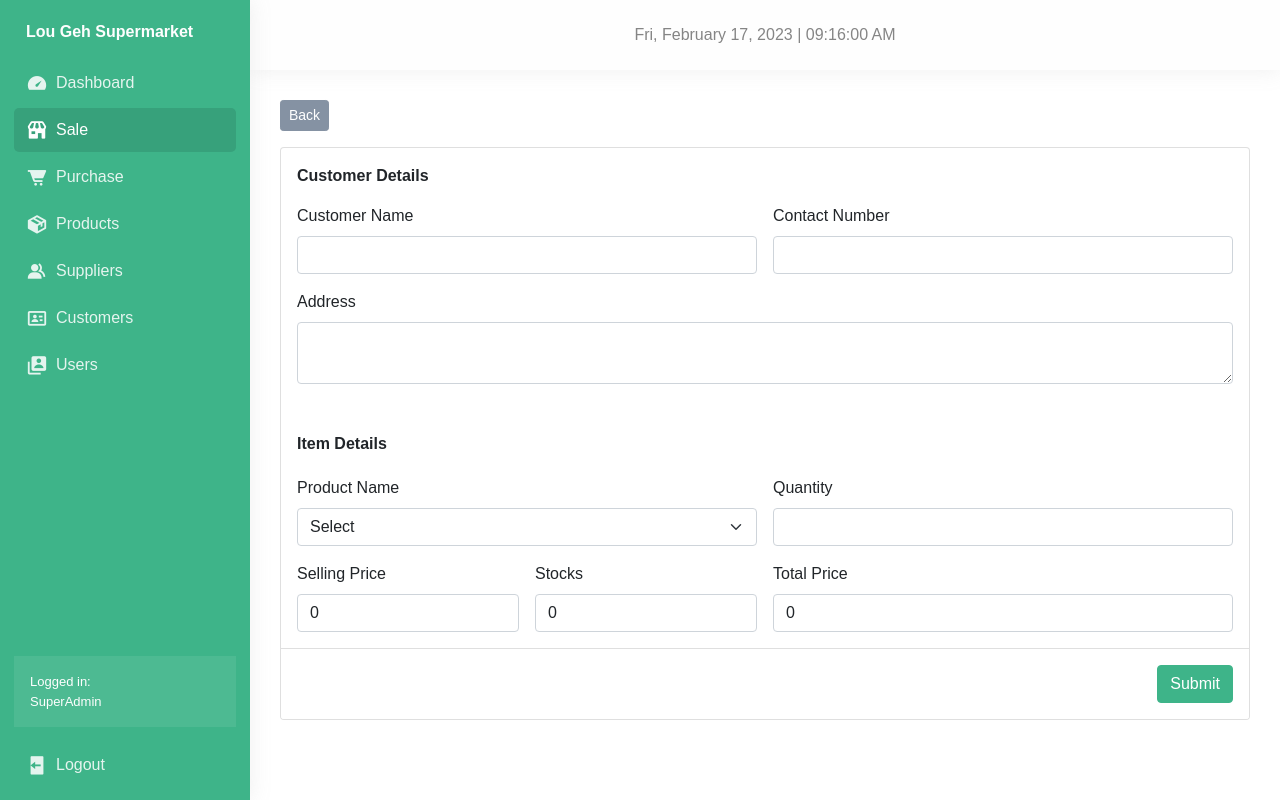
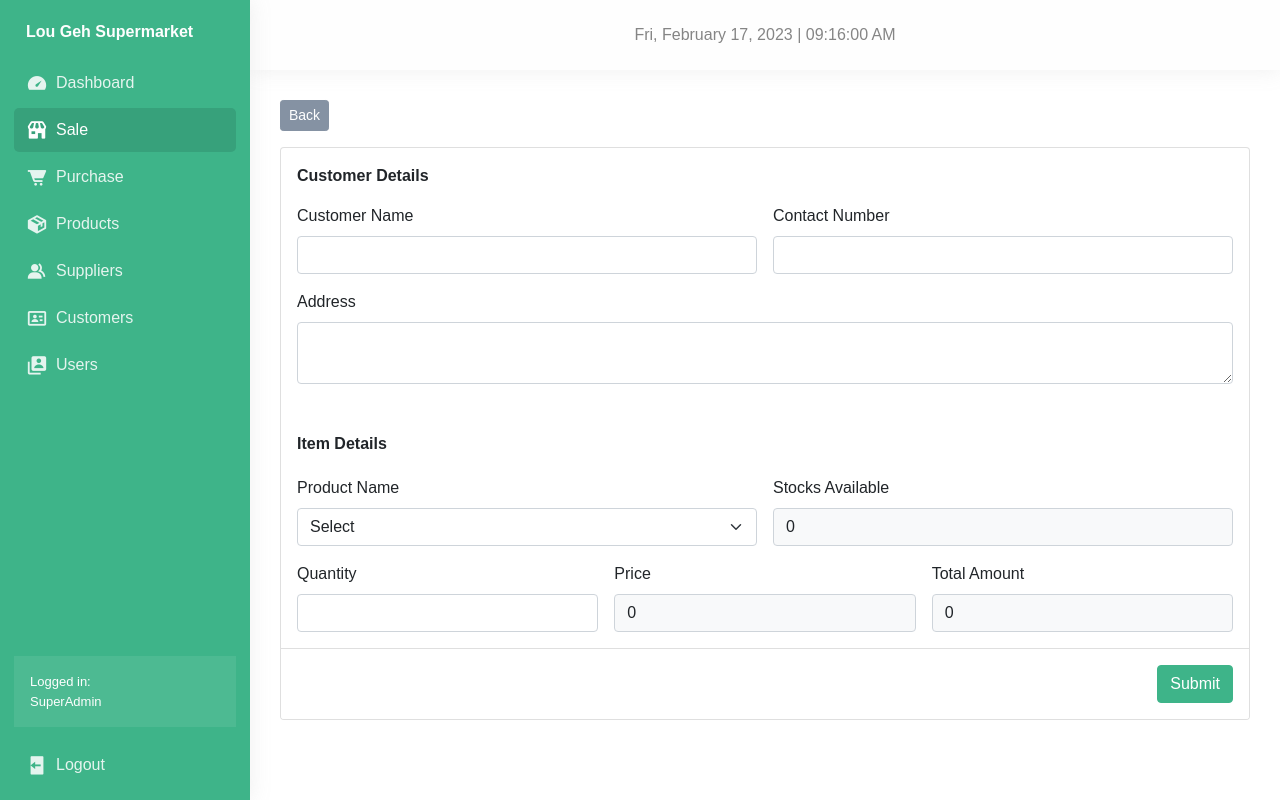
Before and after one commit to chruy-chruy/lou-geh, a PHP site: page /sale/add-sale-new.php in a window 1280 px wide. Run offline with PHP 8.4, Linux system fonts and the light colour scheme; a user stored in the database is signed in; data comes from the database, SQL or seed files in the repository; some libraries are stand-ins or nearby versions.

Commit message:
minor fixes

```diff
--- a/assets/css/style.css
+++ b/assets/css/style.css
@@ -61,6 +61,10 @@
   height: 70px;
   box-shadow: 0px 1px 20px rgba(153, 153, 153, 0.15);
   z-index: 1;
+}
+
+#datetime {
+  color: #858585;
 }
 
 .nav {
@@ -142,10 +146,11 @@
   background: #e9ecef !important;
 }
 
-#datetime {
-  color: #858585;
+th {
+  white-space: nowrap;
 }
 
-th {
-  white-space: nowrap;
+.error-msg {
+  font-size: 12px;
+  color: #ff5b5b;
 }/*# sourceMappingURL=style.css.map */
--- a/assets/js/script_sales.js
+++ b/assets/js/script_sales.js
@@ -1,51 +1,50 @@
-$('#item').change(function () {
-  let item_number = document.getElementById('item').value
-  let value
+$("#item").change(function () {
+  let item_number = document.getElementById("item").value;
+  let value;
   $.ajax({
-    url: 'get-items.php?item_number=' + item_number,
-    type: 'GET',
+    url: "get-items.php?item_number=" + item_number,
+    type: "GET",
     success: function (result) {
-      value = result
-      console.log(result)
-      let res = result.split(',')
-      document.getElementById('price2').innerHTML = res[0]
-      document.getElementById('price').value = res[0]
-      document.getElementById('stocks2').innerHTML = res[3]
-      document.getElementById('stocks').value = res[3]
-      document.getElementById('item_name').value = res[1]
-      document.getElementById('item_number').value = res[2]
+      value = result;
+      console.log(result);
+      let res = result.split(",");
+      document.getElementById("price2").innerHTML = res[0];
+      document.getElementById("price").value = res[0];
+      document.getElementById("stocks2").innerHTML = res[3];
+      document.getElementById("stocks").value = res[3];
+      document.getElementById("item_name").value = res[1];
+      document.getElementById("item_number").value = res[2];
 
-      document.getElementById('quantity').value = ''
-      document.getElementById('total').innerHTML = 0
-      document.getElementById('total2').value = 0
+      document.getElementById("quantity").value = "";
+      document.getElementById("total").innerHTML = 0;
+      document.getElementById("total2").value = 0;
     },
     error: function (error) {
-      console.log('error: ', error)
+      console.log("error: ", error);
     },
-  })
-})
+  });
+});
 
-$('#quantity').change(function () {
-  stocks = parseInt(document.getElementById('stocks').value)
-  quantity = parseInt(document.getElementById('quantity').value)
-  price = document.getElementById('price').value
+$("#quantity").change(function () {
+  stocks = parseInt(document.getElementById("stocks").value);
+  quantity = parseInt(document.getElementById("quantity").value);
+  price = document.getElementById("price").value;
 
   if (quantity <= 0) {
-    document.getElementById('quantity').value = ''
-    document.getElementById('total').innerHTML = 0
-    document.getElementById('total2').value = 0
-    document.getElementById('quantity_message').innerHTML =
-      'Invalid Input (Must 1 quantity and more)'
+    document.getElementById("quantity").value = "";
+    document.getElementById("total").innerHTML = 0;
+    document.getElementById("total2").value = 0;
+    document.querySelector(".error-msg").innerHTML =
+      "Quantity must be greater than 0.";
   } else if (stocks >= quantity) {
-    var total = quantity * price
-    document.getElementById('total').innerHTML = total
-    document.getElementById('total2').value = total
-    document.getElementById('quantity_message').innerHTML = ''
+    var total = quantity * price;
+    document.getElementById("total").innerHTML = total;
+    document.getElementById("total2").value = total;
+    document.querySelector(".error-msg").innerHTML = "";
   } else if (stocks < quantity) {
-    document.getElementById('quantity').value = ''
-    document.getElementById('total').innerHTML = 0
-    document.getElementById('total2').value = 0
-    document.getElementById('quantity_message').innerHTML =
-      'Invalid Input (Check product stocks)'
+    document.getElementById("quantity").value = "";
+    document.getElementById("total").innerHTML = 0;
+    document.getElementById("total2").value = 0;
+    document.querySelector(".error-msg").innerHTML = "Not enough stocks.";
   }
-})
+});
--- a/assets/scss/style.scss
+++ b/assets/scss/style.scss
@@ -71,6 +71,10 @@
   height: 70px;
   box-shadow: 0px 1px 20px rgba(153, 153, 153, 0.15);
   z-index: 1;
+}
+
+#datetime {
+  color: #858585;
 }
 
 // NAV
@@ -180,10 +184,13 @@
   }
 }
 
-#datetime {
-  color: #858585;
-}
-
+// TABLE
 th {
   white-space: nowrap;
 }
+
+// ERROR MESSAGE
+.error-msg {
+  font-size: 12px;
+  color: #ff5b5b;
+}
--- a/customers/add-customer.php
+++ b/customers/add-customer.php
@@ -25,7 +25,7 @@
       <input type="number"  class="form-control" id="contact_number" name="contact_number" required>
     </div>
 
-    <div class="col-md-6">
+    <div class="col-md-12">
       <label for="" class="form-label">Address</label>
       <textarea name="address" class="form-control"  id="address" required></textarea>
     </div>
--- a/customers/edit-customer.php
+++ b/customers/edit-customer.php
@@ -27,7 +27,7 @@
     <input type="number"  class="form-control" id="contact_number" name="contact_number" value="<?php echo $row['contact_number'] ?>" required>
   </div>
 
-  <div class="col-md-6">
+  <div class="col-md-12">
     <label for="" class="form-label">Address</label>
     <textarea name="address" class="form-control"  id="address" required><?php echo $row['address'] ?></textarea>
   </div>
--- a/products/index.php
+++ b/products/index.php
@@ -40,7 +40,7 @@
         );
         while ($row = mysqli_fetch_array($squery)) { ?>
             <tr <?php if ($row['quantity'] <= 0) {
-                echo "style='color:red;'";
+                echo "style='color:#ff5b5b; background: #fff9f9;'";
             } ?>>
             <td><?php echo $row['item_number']; ?></td>
             <td><?php echo $row['name']; ?></td>
--- a/purchase/edit-transaction.php
+++ b/purchase/edit-transaction.php
@@ -48,14 +48,14 @@
   </div>
 
   <div class="col-md-6">
-    <label for="" class="form-label">Price per unit</label>
+    <label for="" class="form-label">Price Per Unit</label>
     <input type="number" step=0.01 class="form-control" id="price" name="price" value="<?php echo $row['price'] ?>" required>
   </div>
 
   <div class="col-md-6">
     <label for="" class="form-label">Total Cost</label>
     <input type="number" step=0.01 class="form-control" id="total" name="total" value="<?php echo $row['total_cost'] ?>" hidden required>
-    <label class="form-control" id="total2"><?php echo $row['total_cost'] ?></label>
+    <label class="form-control bg-light" id="total2"><?php echo $row['total_cost'] ?></label>
   </div>
 
   <div class="col-md-6">
--- a/purchase/index.php
+++ b/purchase/index.php
@@ -14,7 +14,7 @@
     <div class="card">
     <div class="card-header py-3 d-flex justify-content-between align-items-center">
             <h5 class="m-0">Purchase</h5>
-    <a class="btn btn-primary" href="add-transaction.php">Purchase Item</a>
+    <a class="btn btn-primary" href="add-transaction.php">Purchase Product</a>
     </div>
 
  <div class="card-body">
--- a/sale/add-sale-new.php
+++ b/sale/add-sale-new.php
@@ -55,27 +55,27 @@
   ]; ?>" hidden required>
 
   <div class="col-md-6">
+    <label for="" class="form-label">Stocks Available</label>
+     <input type="number" step=0.01 class="form-control" id="stocks" name="stocks" hidden>
+    <label for=""  id="stocks2" class="form-control bg-light">0</label>
+  </div>
+
+  <div class="col-md-4">
     <label for="" class="form-label">Quantity</label>
     <input type="number"  class="form-control" id="quantity" name="quantity" required>
-    <span id = "quantity_message"></span>
+    <span class="error-msg"></span>
   </div>
 
-  <div class="col-md-3">
-    <label for="" class="form-label">Selling Price</label>
+  <div class="col-md-4">
+    <label for="" class="form-label">Price</label>
      <input type="number" step=0.01 class="form-control" id="price" name="price" hidden>
-    <label for=""  id="price2" class="form-control">0</label>
+    <label for=""  id="price2" class="form-control bg-light">0</label>
   </div>
 
-  <div class="col-md-3">
-    <label for="" class="form-label">Stocks</label>
-     <input type="number" step=0.01 class="form-control" id="stocks" name="stocks" hidden>
-    <label for=""  id="stocks2" class="form-control">0</label>
-  </div>
-
-  <div class="col-md-6">
-    <label for="" class="form-label">Total Price</label>
+  <div class="col-md-4">
+    <label for="" class="form-label">Total Amount</label>
      <input type="number" step=0.01 class="form-control" id="total2" name="total2" hidden>
-    <label for=""  id="total" class="form-control">0</label>
+    <label for=""  id="total" class="form-control bg-light">0</label>
   </div>
 
   </div>
--- a/sale/create.php
+++ b/sale/create.php
@@ -17,5 +17,5 @@
 WHERE item_number = $item_number";
 mysqli_query($conn, $sql);
 
-header('location:index.php?message=Create Succes');
+header('location:index.php?message=Transaction successfully created.');
 ?>
--- a/sale/create2.php
+++ b/sale/create2.php
@@ -27,5 +27,5 @@
 WHERE item_number = $item_number";
 mysqli_query($conn, $sql3);
 
-header('location:index.php?message=Create Succes');
+header('location:index.php?message=Transaction successfully created.');
 ?>
```
Also changed, not shown: dashboard/index.php (+4 -4 lines), products/add-product.php (+6 -9 lines), products/edit-product.php (+4 -4 lines), purchase/add-transaction.php (+7 -7 lines), sale/add-sale-old.php (+17 -16 lines), 1 other file.
